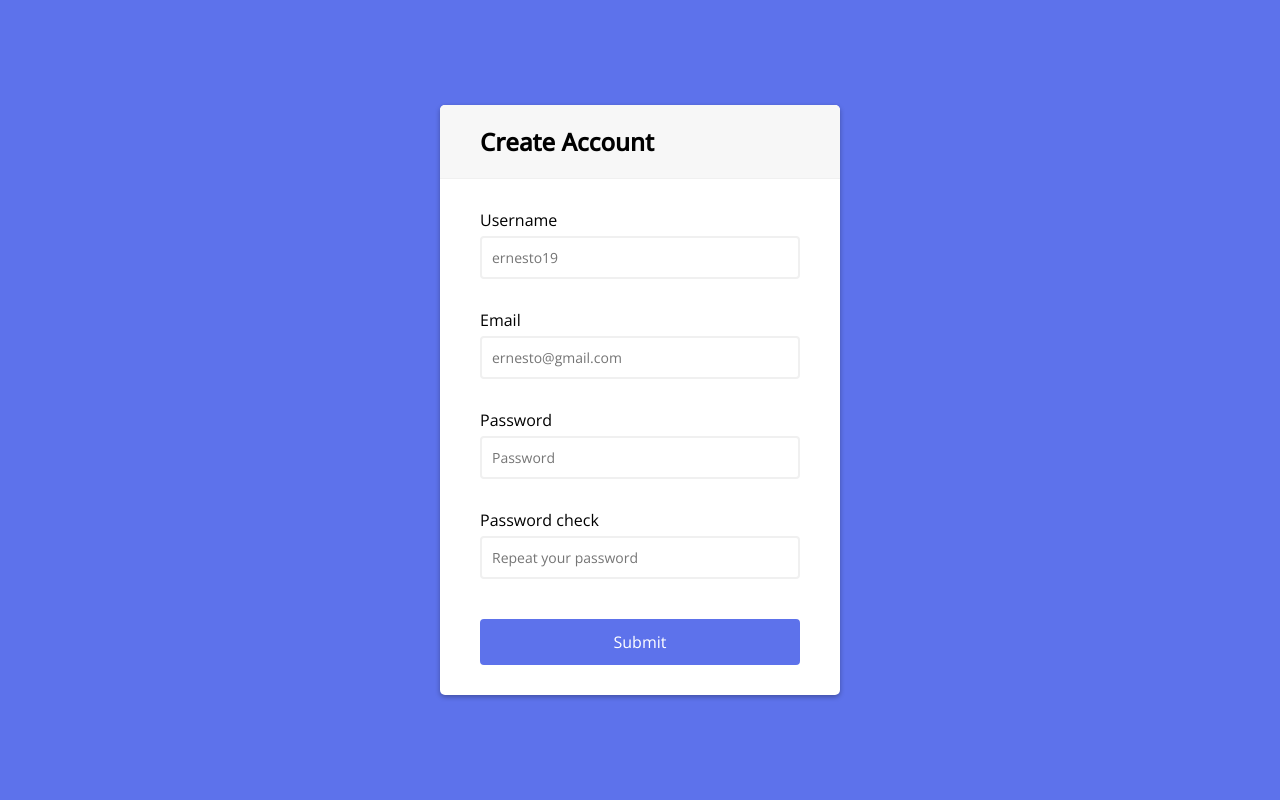
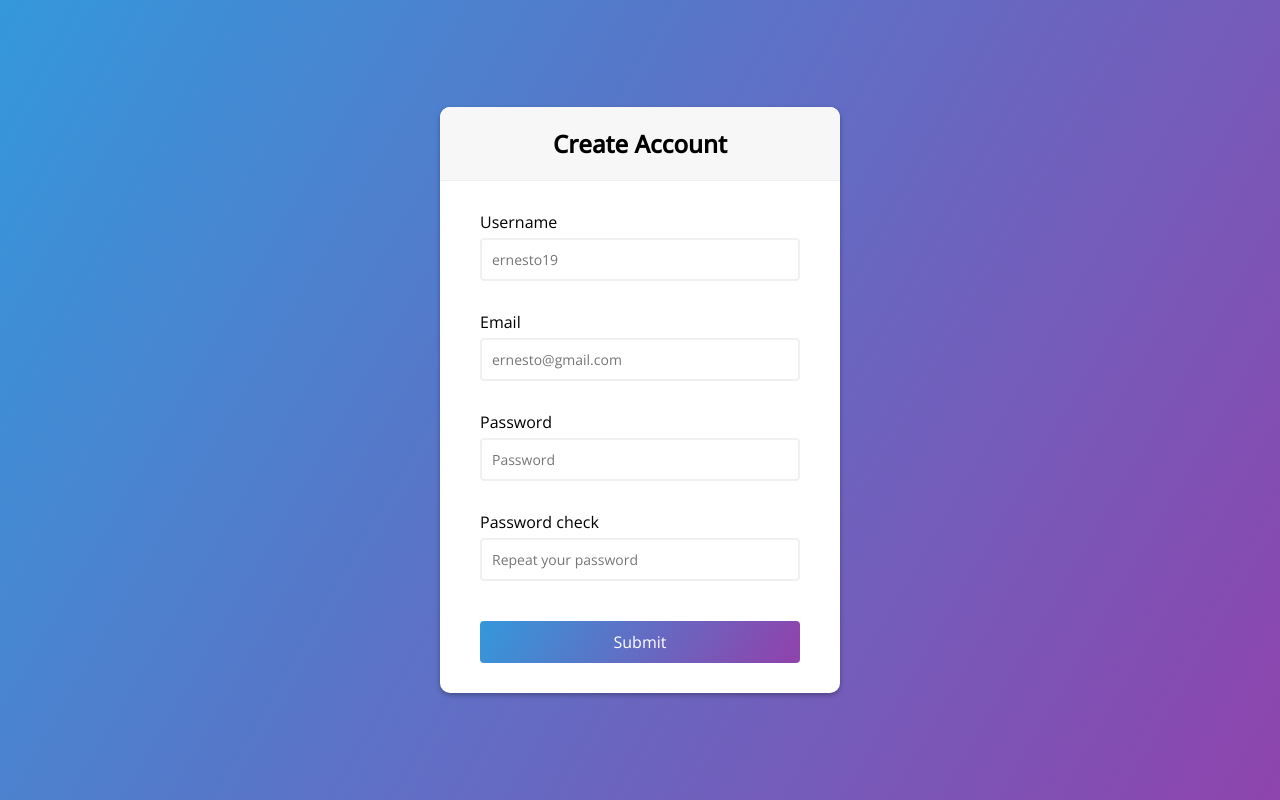
Before and after one commit to MaksymBeliever/Registrarion-form, a plain HTML site: page index.html in a window 1280 px wide. Drawn offline with nearby package versions, Linux system fonts and the light colour scheme; a web font is replaced by a local one.

Commit message:
Made form much beautiful and bug fixed

```diff
--- a/css/style.css
+++ b/css/style.css
@@ -6,18 +6,18 @@
 }
 
 body {
-	background-color: #5d72eb;
 	font-family: 'Open Sans', sans-serif;
+	margin: 0;
+	min-height: 100vh;
 	display: flex;
 	align-items: center;
 	justify-content: center;
-	min-height: 100vh;
-	margin: 0;
+	background-image: linear-gradient(120deg,#3498db,#8e44ad);
 }
 
 .container {
 	background-color: #fff;
-	border-radius: 5px;
+	border-radius: 10px;
 	box-shadow: 0 2px 5px rgba(0, 0, 0, 0.3);
 	overflow: hidden;
 	width: 400px;
@@ -25,6 +25,11 @@ body {
 }
 
 .header {
+	justify-content: center;
+    align-items: center;
+    text-align: center;
+    margin: 0 auto;
+    position: relative;
 	border-bottom: 1px solid #f0f0f0;
 	background-color: #f7f7f7;
 	padding: 20px 40px;
@@ -102,14 +107,22 @@ body {
 }
 
 .form button {
-	background-color: #5d72eb;;
-	border: 2px solid #5d72eb;
+	font-family: inherit;
+	font-size: 16px;
+	width: 100%;
+	padding: 10px;
+	margin-top: 20px;
+	display: block;
+	background: linear-gradient(120deg,#3498db,#8e44ad,#3498db);
+	background-size: 200%;
+	border: none;
 	border-radius: 4px;
 	color: #fff;
-	display: block;
-	font-family: inherit;
-	font-size: 16px;
-	padding: 10px;
-	margin-top: 20px;
-	width: 100%;
+	outline: none;
+	cursor: pointer;
+	transition: .5s;
 }
+
+.form button:hover {
+	background-position: right;
+}
--- a/index.html
+++ b/index.html
@@ -5,6 +5,7 @@
     <meta name="viewport" content="width=device-width, initial-scale=1.0">
     <title>Registration form</title>
     <link rel="stylesheet" href="css/style.css">
+    <link rel="stylesheet" href="https://pro.fontawesome.com/releases/v5.10.0/css/all.css" integrity="sha384-AYmEC3Yw5cVb3ZcuHtOA93w35dYTsvhLPVnYs9eStHfGJvOvKxVfELGroGkvsg+p" crossorigin="anonymous"/>
 </head>
 <body>
 
@@ -38,7 +39,7 @@
                 <label for="username">Password check</label>
                 <input type="password" placeholder="Repeat your password" id="password2"/>
                 <i class="fas fa-check-circle"></i>
-                <i class="fas fa-exclamation-circle"></i>
+			    <i class="fas fa-exclamation-circle"></i>
                 <small>Error message</small>
             </div>
             <button>Submit</button>
```
